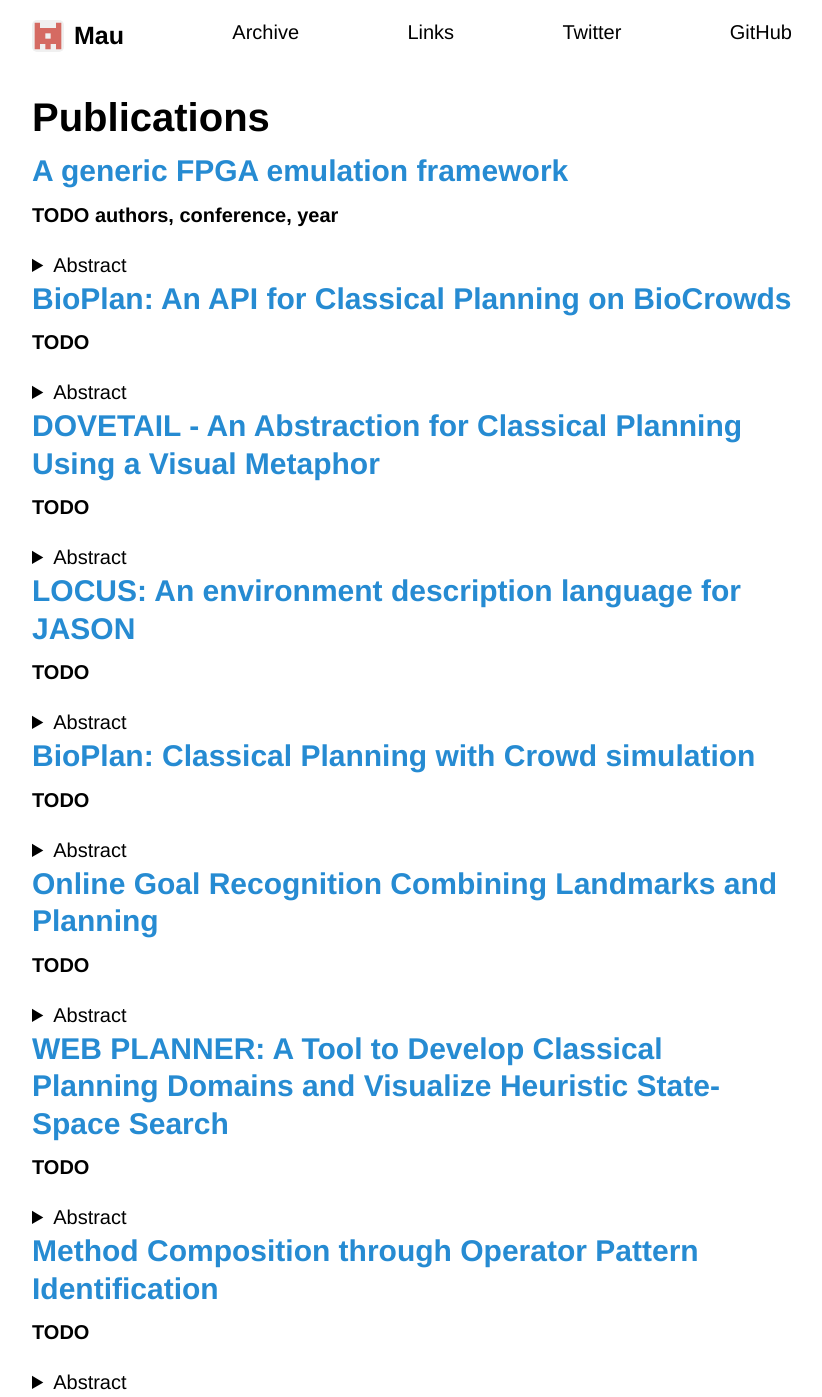
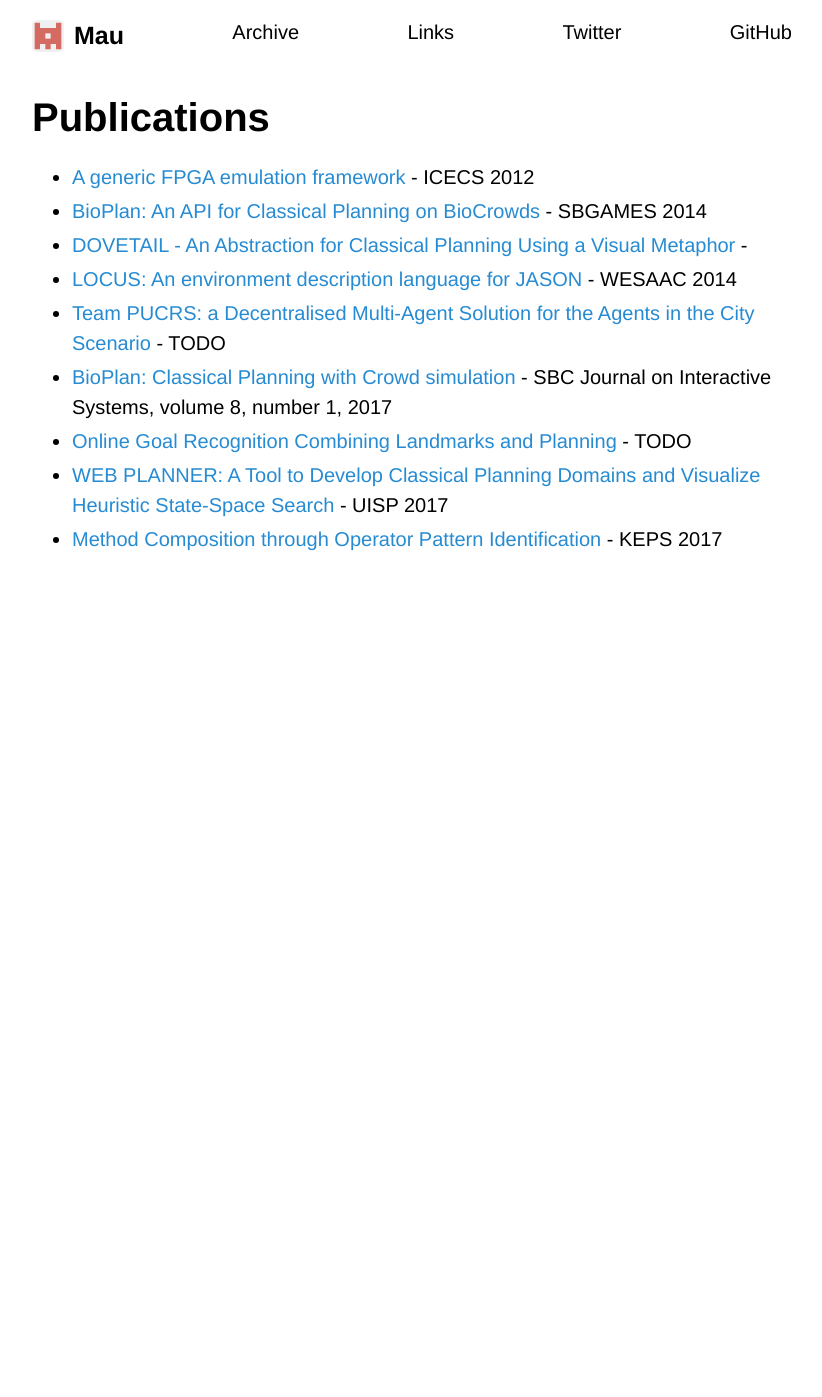
Before and after one commit to Maumagnaguagno/maumagnaguagno.github.io, a Jekyll site: the page built from publications.md, in a window 1280 px wide. Shown: the whole page, without its empty margins (228-1050 px from the left). Built offline with Jekyll 4.4.1, drawn with Linux system fonts in a browser that asks for light colours; our own code applies the rules of GitHub Pages for plain Markdown files; after the commit the page ends 900 px from its top, so only the background shows below that.

Commit message:
Simplify publications to list

```diff
--- a/publications.md
+++ b/publications.md
@@ -5,57 +5,12 @@ hidden: true
 ---
 
 # Publications
-## [A generic FPGA emulation framework](TODO)
-**TODO authors, conference, year**
-<details>
-<summary>Abstract</summary>
-Verification techniques face growing challenges, as digital system design becomes increasingly complex.
-Currently, verification is believed to be the main bottleneck for expedite complex designs, consuming at least 70% of the whole system development effort.
-This paper proposes a new, generic hardware emulation framework to improve the observability of designs as well as reducing emulation-based verification intrusiveness.
-The proposed emulator provides enhanced observability and controllability of inner workings of the system when compared to commercial FPGA-based emulators and is less intrusive on the design under verification.
-As FPGA-vendor specific products, the proposed emulator is generic, supporting in principle any digital system design.
-To enhance flexibility, stimuli generation and response capture is under control of a host computer and communication between the host and the design under verification may occur through an Ethernet interface or through PCIe interfaces in supported platforms.
-The prototype of the proposed framework is operational and presents promising results in terms of observability and controllability enhancement, although further work is needed to improve the framework emulation performance.
-</details>
-
-## [BioPlan: An API for Classical Planning on BioCrowds](TODO)
-**TODO**
-<details>
-<summary>Abstract</summary>
-</details>
-
-## [DOVETAIL - An Abstraction for Classical Planning Using a Visual Metaphor](TODO)
-**TODO**
-<details>
-<summary>Abstract</summary>
-</details>
-
-## [LOCUS: An environment description language for JASON](TODO)
-**TODO**
-<details>
-<summary>Abstract</summary>
-</details>
-
-## [BioPlan: Classical Planning with Crowd simulation](TODO)
-**TODO**
-<details>
-<summary>Abstract</summary>
-</details>
-
-## [Online Goal Recognition Combining Landmarks and Planning](TODO)
-**TODO**
-<details>
-<summary>Abstract</summary>
-</details>
-
-## [WEB PLANNER: A Tool to Develop Classical Planning Domains and Visualize Heuristic State-Space Search](TODO)
-**TODO**
-<details>
-<summary>Abstract</summary>
-</details>
-
-## [Method Composition through Operator Pattern Identification](TODO)
-**TODO**
-<details>
-<summary>Abstract</summary>
-</details>
+- [A generic FPGA emulation framework](TODO) - ICECS 2012
+- [BioPlan: An API for Classical Planning on BioCrowds](TODO) - SBGAMES 2014
+- [DOVETAIL - An Abstraction for Classical Planning Using a Visual Metaphor](TODO) -
+- [LOCUS: An environment description language for JASON](http://www2.ic.uff.br/~wesaac2015/Proceedings-WESAAC-2015.pdf#page=27) - WESAAC 2014
+- [Team PUCRS: a Decentralised Multi-Agent Solution for the Agents in the City Scenario]() - TODO
+- [BioPlan: Classical Planning with Crowd simulation](https://www.meneguzzi.eu/felipe/pubs/sbc-jis-bioplan-2017.pdf) - SBC Journal on Interactive Systems, volume 8, number 1, 2017
+- [Online Goal Recognition Combining Landmarks and Planning](TODO) - TODO
+- [WEB PLANNER: A Tool to Develop Classical Planning Domains and Visualize Heuristic State-Space Search](TODO) - UISP 2017
+- [Method Composition through Operator Pattern Identification](TODO) - KEPS 2017
```
